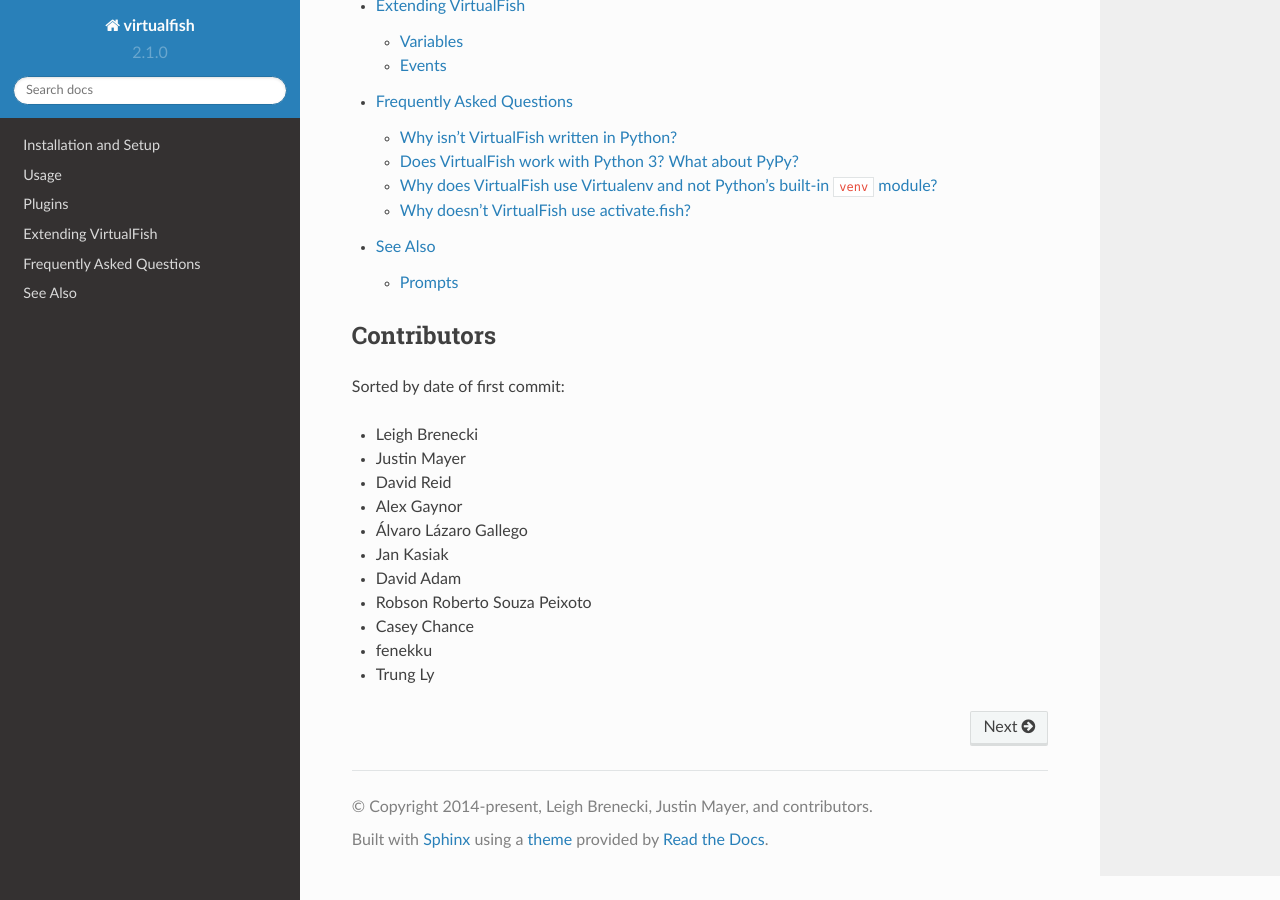
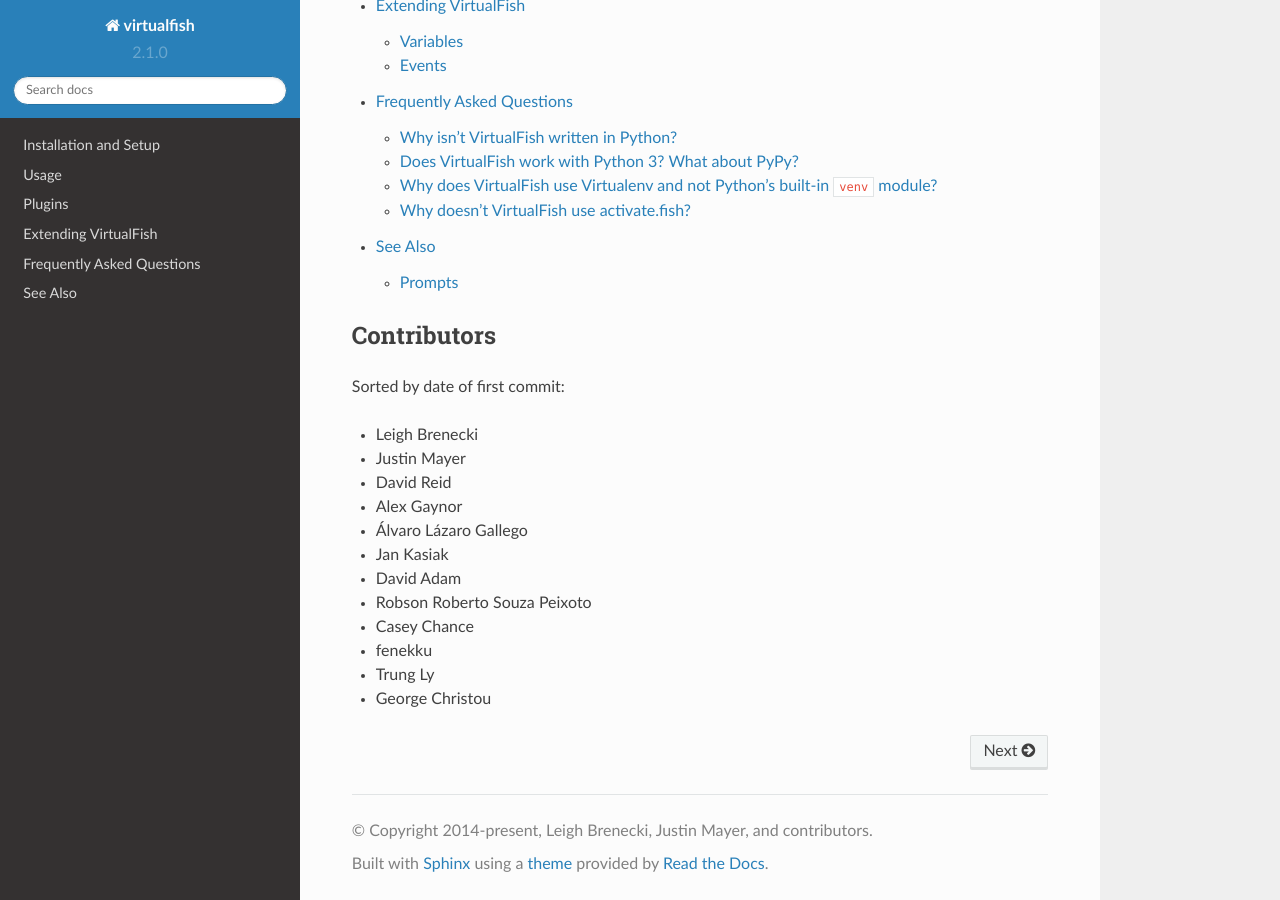
Before and after one commit to justinmayer/virtualfish, a Sphinx documentation site: the page built from docs/index.rst, in a window 1280 px wide and 900 px high, scrolled down 709 px. Built offline with Sphinx 7.4.7 and the Read the Docs theme 2.0.0, drawn with Linux system fonts in a browser that asks for light colours.

```diff
--- a/docs/index.rst
+++ b/docs/index.rst
@@ -32,6 +32,7 @@
 -  Casey Chance
 -  fenekku
 -  Trung Ly
+-  George Christou
 
 .. _virtual environment: https://virtualenv.pypa.io/en/latest/
 .. _Fish shell: https://fishshell.com/
```
Also changed, not shown: 1 other file.
